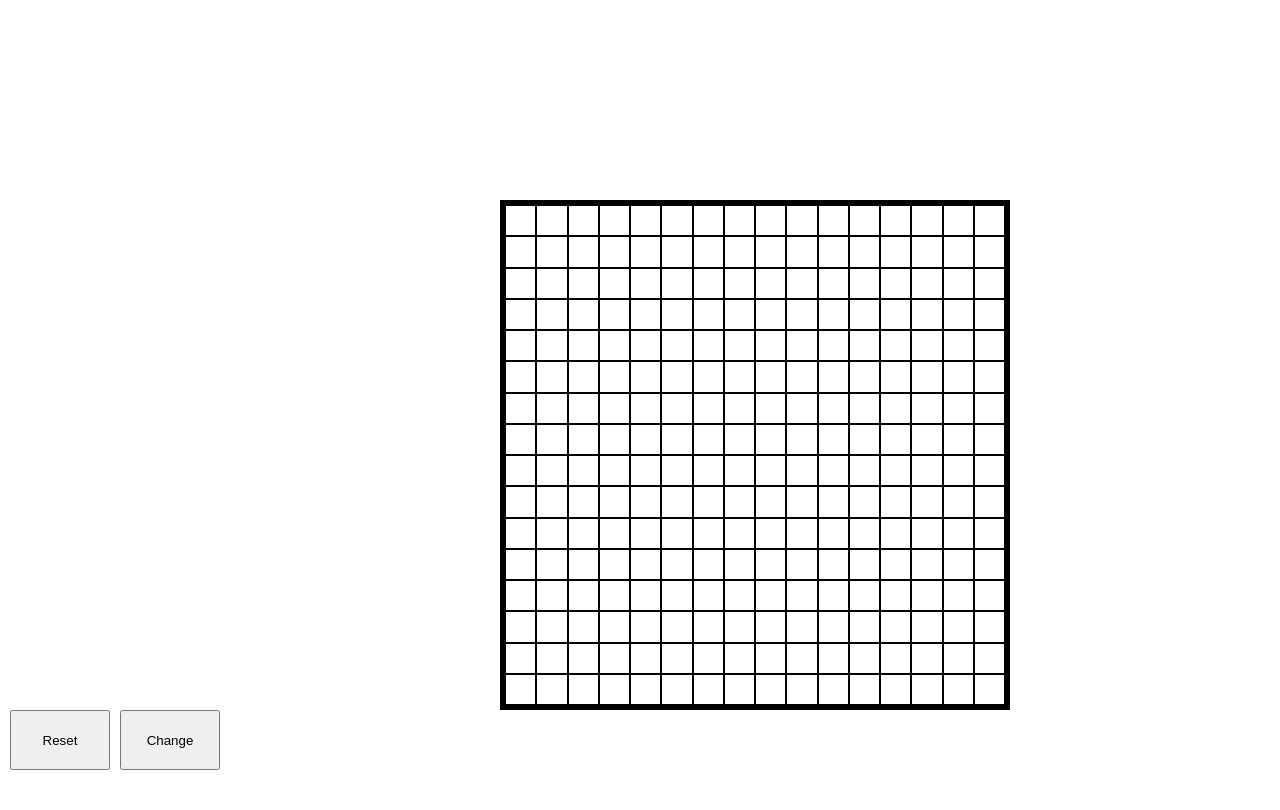
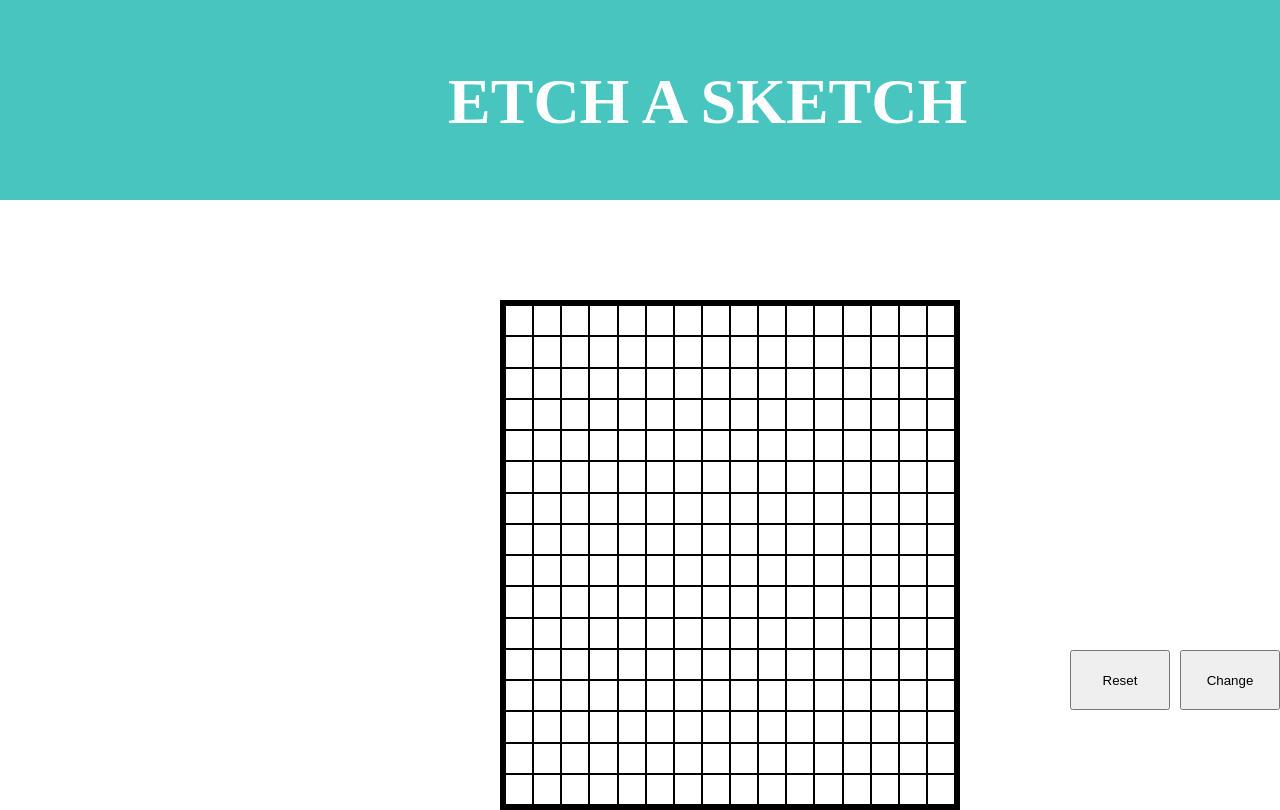
Before and after one commit to p14ntot/Etch-A-Sketch, a plain HTML site: page index.html in a window 1280 px wide. Drawn offline with Linux system fonts and the light colour scheme.

Commit message:
some css for the tittle

```diff
--- a/index.html
+++ b/index.html
@@ -7,14 +7,20 @@
 
 
 <body>
+    <div id="blue">
+        <h2 id="h2">ETCH A SKETCH</h2>
+    </div>
 
-    <div id="main-container"></div>
+    <div id="white">
+        <div id="main-container"></div>
+        <div class="btns">
+            <div><button id="btn1" onclick="reset()">Reset</button></div>
+            <div><button id="btn2" onclick="change()">Change</button></div>
+         </div>
+    </div>
     <script src="script.js"></script>
 
-    <div class="btns">
-       <div><button id="btn1" onclick="reset()">Reset</button></div>
-       <div><button id="btn2" onclick="change()">Change</button></div>
-    </div>
+
 
 
 </body>
--- a/style.css
+++ b/style.css
@@ -98,19 +98,51 @@ input, select {
 
 
 
+#blue{
+    background-color: rgba(5, 175, 167, 0.726);
+    height: 200px;
+    font-weight: bolder;
+    text-align: center;
+    color: white;
+    display: flex;
+}
+
+
+
+
 #main-container {
 border:solid #000 5px;
 width: 500px;
 height: 500px;
 margin-left:  500px;
-margin-top: 200px;
+margin-top: 100px;
 display: grid;
 
 }
 
 
+
+#white{
+    display: flex;
+}
+
+
+
+
+#h2{
+    margin-top: 70px;
+    margin-left: 35%;
+    text-align: center;
+    font-weight: bolder;
+    font-size: 400%;
+}
+
+
+
 .btns{
     display: flex;
+    margin-top: 450px;
+    margin-left: 100px;
 
 }
 
```
